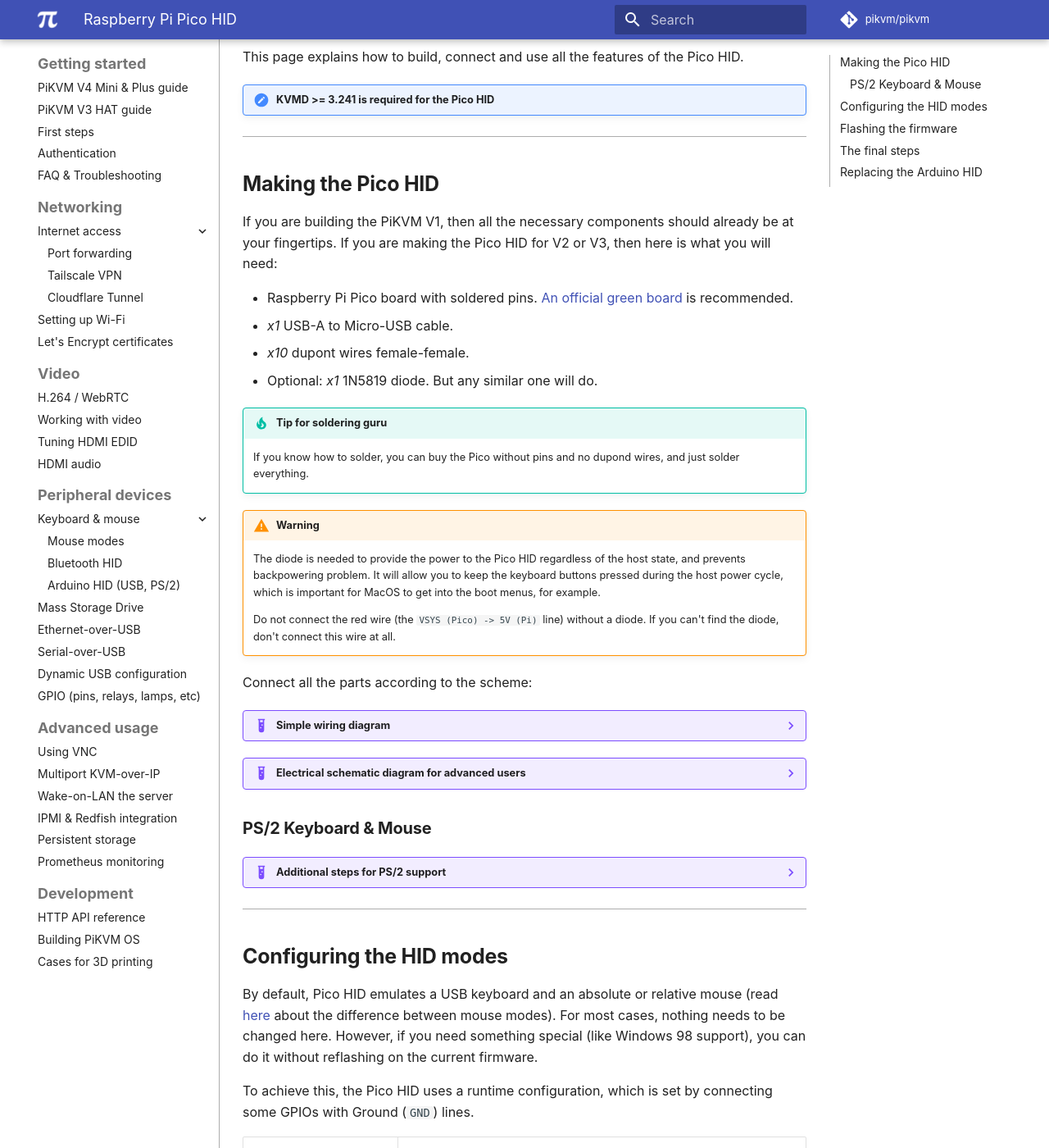
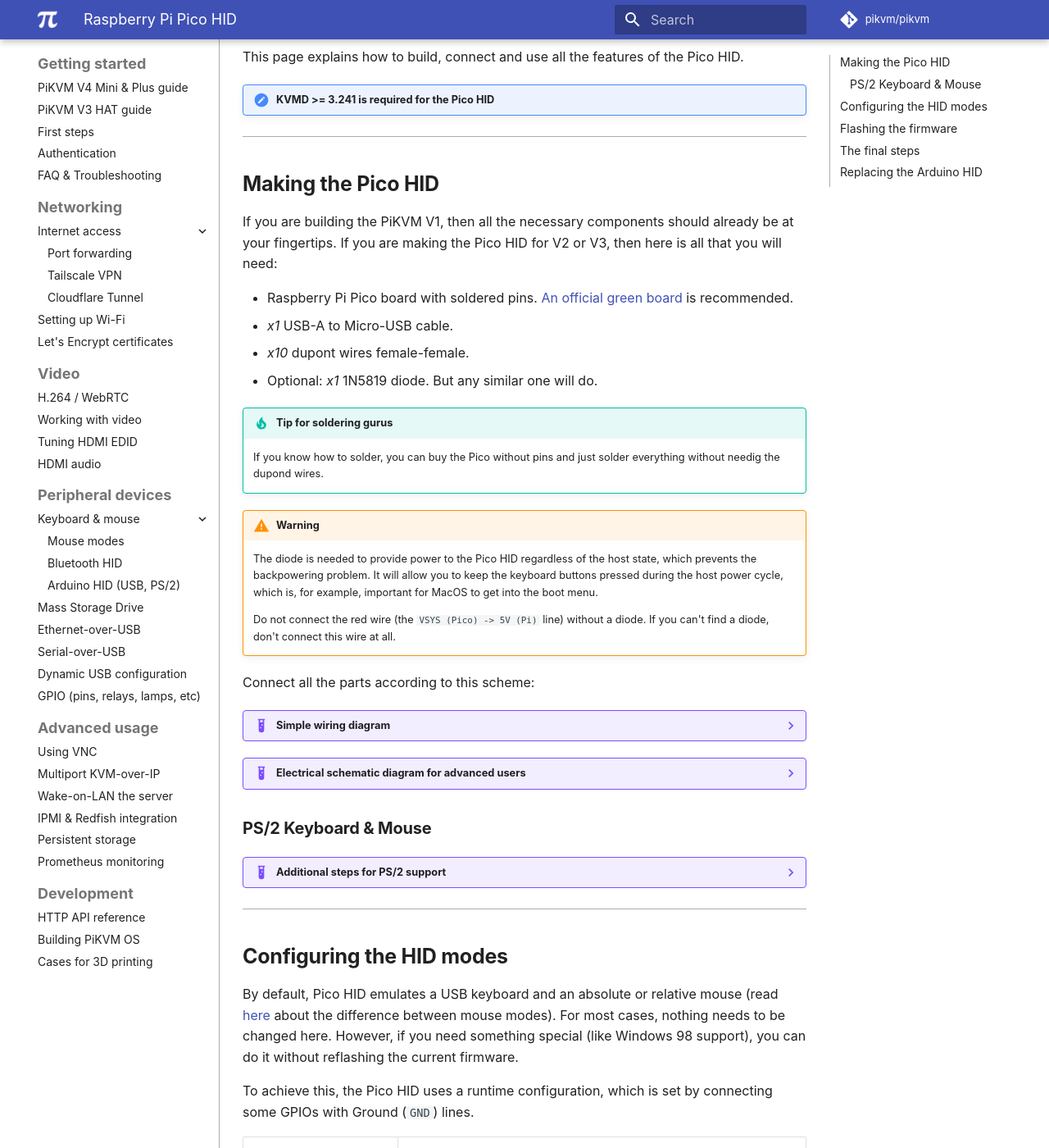
Before and after one commit to pikvm/pikvm, an MkDocs documentation site: the page built from docs/pico_hid.md, in a window 1280 px wide and 1400 px high, scrolled down 559 px. Shown: the whole window at 82% size. Built offline with MkDocs 1.6.1 and Material for MkDocs 9.7.7, drawn with Linux system fonts in a browser that asks for light colours; some web fonts are replaced; comment, search, counter and statistics services are not loaded; some of the changed text lies outside the part shown.

Commit message:
Slight proofreading of pico_hid.md (#1108)

````diff
--- a/docs/pico_hid.md
+++ b/docs/pico_hid.md
@@ -1,6 +1,6 @@
 # Raspberry Pi Pico HID
 
-The Pico HID is a part of DIY PiKVM V1 platform and performs keyboard and mouse emulation.
+The Pico HID is a part of DIY PiKVM V1 platform that performs keyboard and mouse emulation.
 It has excellent compatibility, and by default emulates USB, including two mouse modes: absolute and relative.
 
 Full list of features:
@@ -11,8 +11,8 @@
 | USB Absolute Mouse for Windows 95 | |
 | PS/2 Keyboard & mouse | |
 
-The scope of the Pico HID is not limited to V1 platform, it can also be used with V2 and even V3 platform
-if you need to emulate a PS/2 keyboard and mouse or use [legacy multiport KVM switch](https://github.com/pikvm/pikvm/issues/7)
+The scope of the Pico HID is not limited to V1 platform, it can also be used with V2 and even V3 platform,
+if you need to emulate a PS/2 keyboard and mouse or use a [legacy multiport KVM switch](https://github.com/pikvm/pikvm/issues/7)
 which does not fully support USB standards.
 
 This page explains how to build, connect and use all the features of the Pico HID.
@@ -24,25 +24,25 @@
 ## Making the Pico HID
 
 If you are building the PiKVM V1, then all the necessary components should already be at your fingertips.
-If you are making the Pico HID for V2 or V3, then here is what you will need:
+If you are making the Pico HID for V2 or V3, then here is all that you will need:
 
 * Raspberry Pi Pico board with soldered pins. [An official green board](https://pico.pinout.xyz) is recommended.
 * *x1* USB-A to Micro-USB cable.
 * *x10* dupont wires female-female.
 * Optional: *x1* 1N5819 diode. But any similar one will do.
 
-!!! tip "Tip for soldering guru"
-    If you know how to solder, you can buy the Pico without pins and no dupond wires, and just solder everything.
+!!! tip "Tip for soldering gurus"
+    If you know how to solder, you can buy the Pico without pins and just solder everything without needig the dupond wires.
 
 !!! warning
-    The diode is needed to provide the power to the Pico HID regardless of the host state,
-    and prevents backpowering problem. It will allow you to keep the keyboard buttons pressed
-    during the host power cycle, which is important for MacOS to get into the boot menus, for example.
+    The diode is needed to provide power to the Pico HID regardless of the host state,
+    which prevents the backpowering problem. It will allow you to keep the keyboard buttons pressed
+    during the host power cycle, which is, for example, important for MacOS to get into the boot menu.
 
     Do not connect the red wire (the `VSYS (Pico) -> 5V (Pi)` line) without a diode.
-    If you can't find the diode, don't connect this wire at all.
+    If you can't find a diode, don't connect this wire at all.
 
-Connect all the parts according to the scheme:
+Connect all the parts according to this scheme:
 
 ??? example "Simple wiring diagram"
     <img src="basic_breadboard.png" />
@@ -55,10 +55,10 @@
 ??? example "Additional steps for PS/2 support"
 
     If you need PS/2 keyboard and mouse support, you will need a few additional components.
-    The soldering skill will also not be superfluous.
+    Soldering skills will also come in handy.
 
     * *x1* 3.3V/5V bi-directional logic level shifter [like this](https://learn.sparkfun.com/tutorials/bi-directional-logic-level-converter-hookup-guide/).
-    * Optional: *x2* PS/2 cable with male connector (can be cut off from the old keyboard and mouse).
+    * Optional: *x2* PS/2 cable with male connector (can be salvaged from the an keyboard or mouse).
 
     Make sure that the level shifter pinout matches the scheme, and connect everything according to the [Pico pinout](https://pico.pinout.xyz).
 
@@ -76,15 +76,15 @@
     ```
 
     You can take the 5V power line from one of the PS/2, for example from the keyboard,
-    or from both at once, but make sure with a multimeter that it is the same line
-    on both PS/2 female connectors.
+    or from both at once, but use a multimeter to make sure that both PS/2 female
+    connectors have the same line.
 
     <img src="ps2_pinout.png" />
 
-    PS/2 female socket pinout of the keyboard and mouse on the motherboard is the same.
-    A purple socket is usually responsible for the keyboard, and a green one for the mouse.
-    If your motherboard only have one port, it's probably universal and can be used either
-    for the keyboard or for the mouse. Most likely, it is painted in two colors at once.
+    PS/2 female socket pinout on the motherboard is the same for the keyboard and the mouse.
+    A purple socket usually corresponds to the keyboard, and a green one to the mouse.
+    If your motherboard only has one port, it's probably universal and can be used for both
+    the keyboard and the mouse. Most likely, it will be painted both colors.
 
     Use a multimeter to determine the purpose of the wires in your PS/2 cables.
 
@@ -101,7 +101,7 @@
 By default, Pico HID emulates a USB keyboard and an absolute or relative mouse
 (read [here](mouse.md) about the difference between mouse modes).
 For most cases, nothing needs to be changed here. However, if you need something special
-(like Windows 98 support), you can do it without reflashing on the current firmware.
+(like Windows 98 support), you can do it without reflashing the current firmware.
 
 To achieve this, the Pico HID uses a runtime configuration, which is set by connecting
 some GPIOs with Ground (`GND`) lines.
````
Also changed, not shown: other parts of docs/pico_hid.md (+17 -16 lines).
